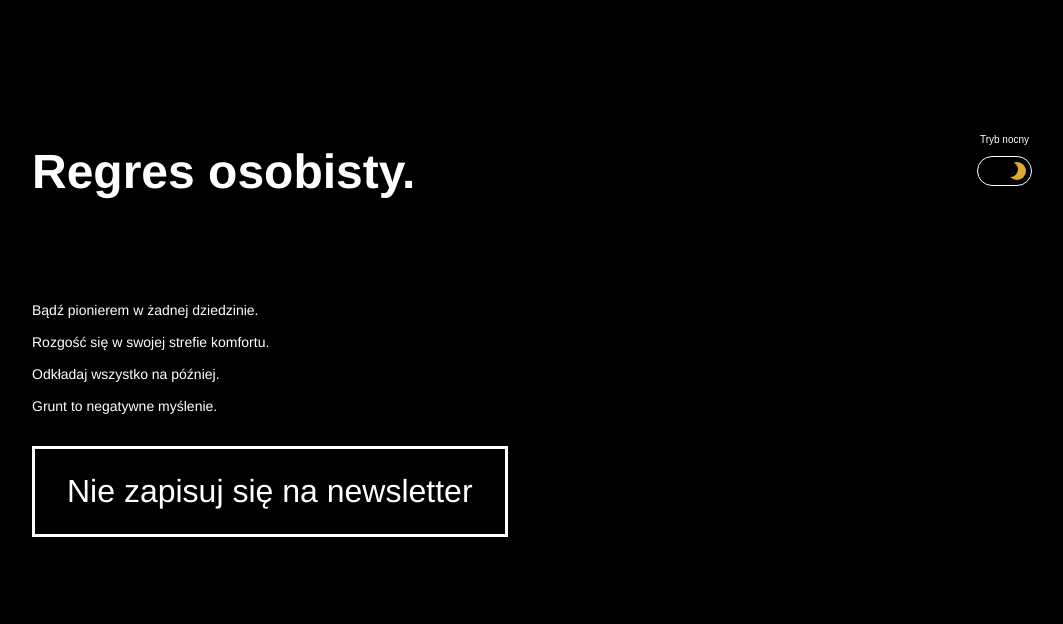
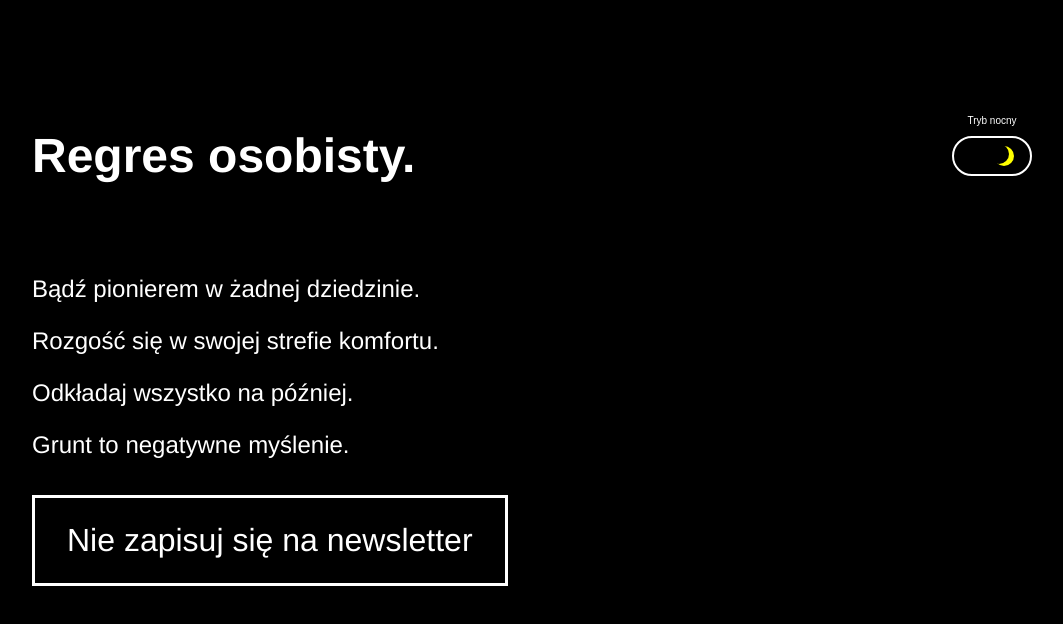
Before and after one commit to MichalPisanczuk/DarkMode, a plain HTML site: page index.html in a window 1280 px wide. Both pictures are taken after a click on the button "Tryb nocny". Shown: the whole page, without its empty margins (108-1171 px from the left). Drawn offline with Linux system fonts and the light colour scheme.

Commit message:
Final project

```diff
--- a/app.js
+++ b/app.js
@@ -1,5 +1,24 @@
-const switchButton = document.querySelector('header button');
+const switchButton = document.querySelector("header button");
+let theme = localStorage.getItem("theme");
 
-switchButton.addEventListener('click', () => {
-    document.querySelector('body').classList.toggle('dark');
+switchButton.addEventListener("click", () => {
+    if (theme === "dark") {
+        document.querySelector("body").classList.remove("dark");
+        document.querySelector("body").classList.add("light");
+        theme = "light";
+    } else {
+        document.querySelector("body").classList.remove("light");
+        document.querySelector("body").classList.add("dark");
+        theme = "dark";
+    }
+
+    localStorage.setItem("theme", theme);
 });
+
+if (theme === "dark") {
+    document.querySelector("body").classList.add("dark");
+}
+
+if (theme === "light") {
+    document.querySelector("body").classList.add("light");
+}
--- a/styles.css
+++ b/styles.css
@@ -10,17 +10,19 @@
 }
 
 body {
-    background: var(--color-bg);
-    color: var(--color-main);
+    align-items: start;
     background: var(--color-bg);
     color: var(--color-main);
     display: flex;
+    flex-direction: column;
     flex-wrap: wrap;
     font-family: Helvetica, sans-serif;
     justify-content: flex-start;
     height: 100vh;
+    margin-top: 10vh;
     overflow: hidden;
     padding: 48px 32px;
+    transition: background-color 0.3s;
     width: 100vw;
 }
 
@@ -28,7 +30,7 @@ header {
     align-items: center;
     display: flex;
     justify-content: space-between;
-    margin: 0 auto;
+    margin: 0 auto 10vh;
     max-width: 1000px;
     width: 100%;
 }
@@ -49,13 +51,13 @@ input {
 
 header button {
     background-color: #000;
-    border: solid 1px #fff;
+    border: solid 2px #fff;
     border-radius: 50px;
     cursor: pointer;
-    height: 30px;
+    height: 40px;
     outline-width: 5px;
     position: relative;
-    width: 55px;
+    width: 80px;
 }
 
 .icon {
@@ -63,11 +65,11 @@ header button {
     border-radius: 100%;
     content: "";
     display: block;
-    height: 18px;
-    margin: 2px 5px;
+    height: 20px;
+    margin: 5px 10px;
     position: relative;
-    width: 18px;
     transition: background-color 0.3s, transform 0.3s;
+    width: 20px;
 }
 
 span {
@@ -88,8 +90,8 @@ main {
 }
 
 p {
-    font-size: 14px;
-    padding: 8px 0;
+    font-size: 24px;
+    padding: 12px 0;
     text-align: left;
 }
 
@@ -110,33 +112,65 @@ main button:hover {
     color: var(--color-bg);
 }
 
-/* Dark Mode */
+/* LIGHT MODE */
+body.light {
+    --color-bg: #fff;
+    --color-main: #000;
+}
+
+body.light .icon {
+    background: grey;
+    transform: translateX(0);
+}
+
+body.light .icon::after {
+    content: none;
+}
+
+/* DARK MODE */
 
 body.dark {
     --color-bg: #000;
     --color-main: #fff;
-    transition: all, .8s;
-}
-
-body.light {
-    --color-bg: #fff;
-    --color-main: #000;
-    transition: all, .8s;
 }
 
 body.dark .icon {
-    background-color: rgb(221, 172, 48);
-    transform: translateX(25px);
+    background: yellow;
+    transform: translateX(30px);
 }
 
-body.dark .icon:after {
+body.dark .icon::after {
     background-color: #000;
     border-radius: 100%;
     content: "";
     display: block;
-    height: 15px;
+    height: 20px;
     left: -5px;
     position: absolute;
-    /* top: 5px; */
-    width: 15px;
+    top: -2px;
+    width: 20px;
 }
+
+@media (prefers-color-scheme: dark) {
+    body {
+        --color-bg: #000;
+        --color-main: #fff;
+    }
+
+    body .icon {
+        background: yellow;
+        transform: translateX(85px);
+    }
+
+    body .icon::after {
+        background-color: #000;
+        border-radius: 100%;
+        content: "";
+        display: block;
+        height: 50px;
+        left: -5px;
+        position: absolute;
+        top: 5px;
+        width: 45px;
+    }
+} ;
```
